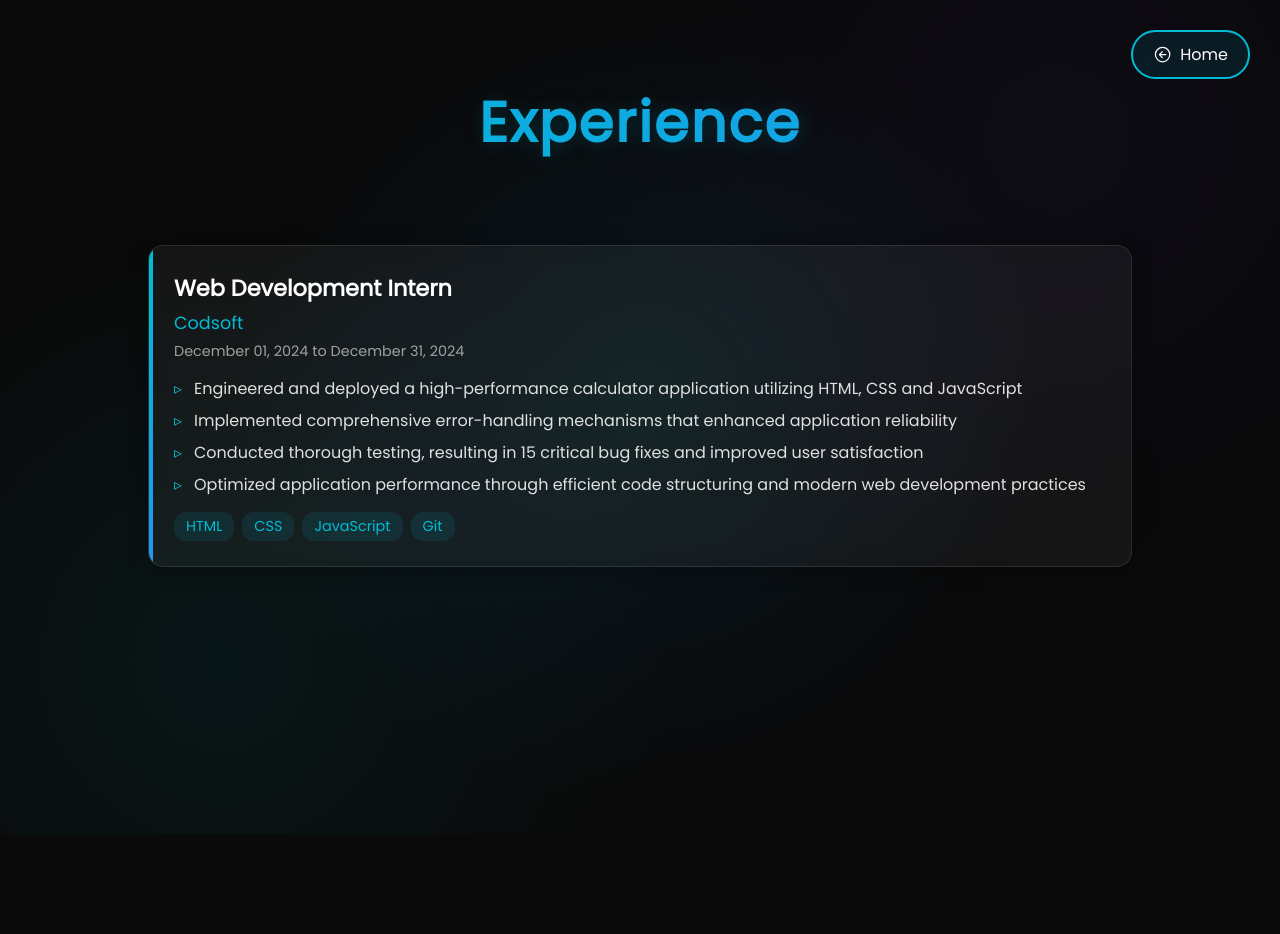
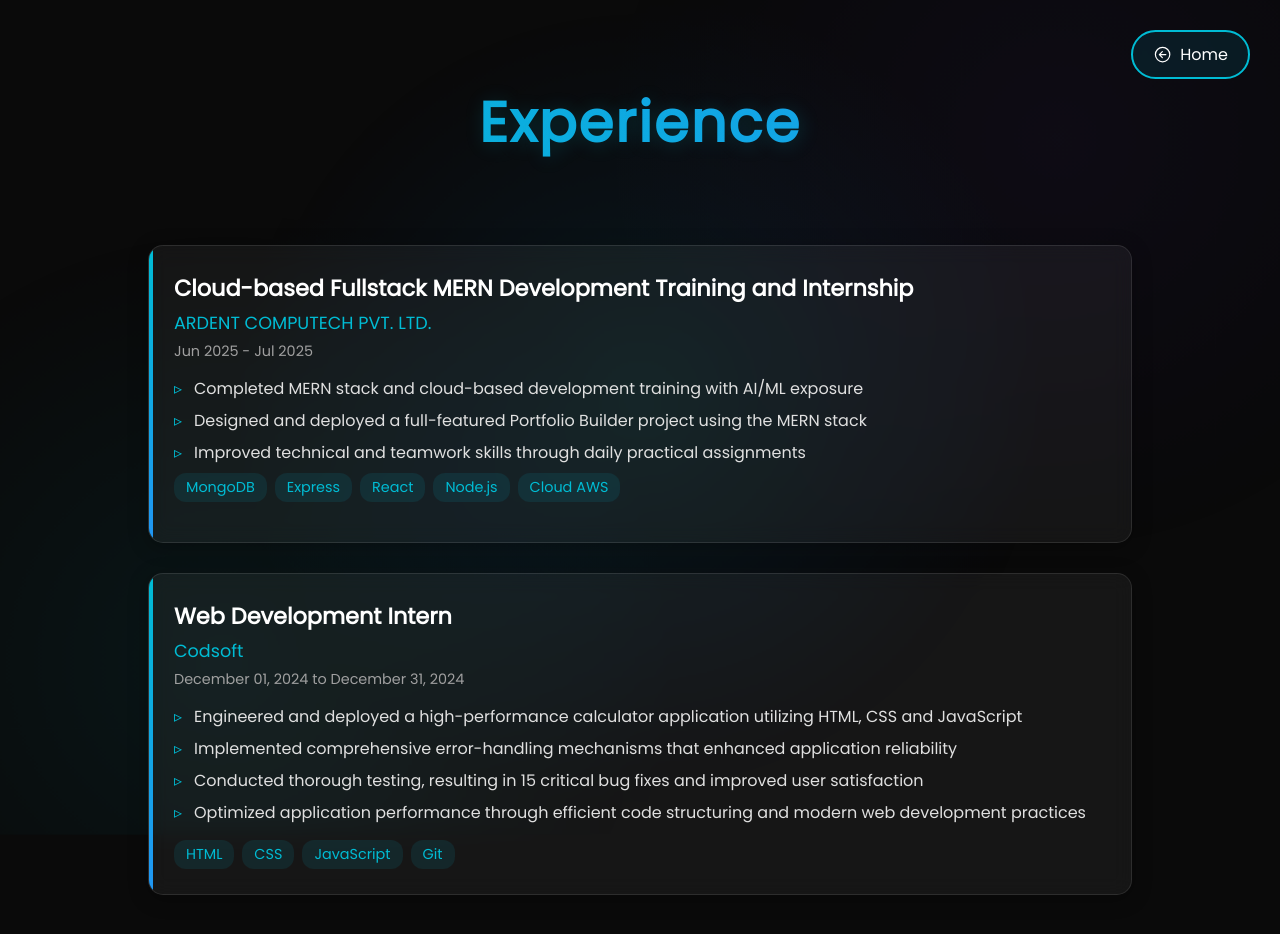
Before and after one commit to indranilsaha2003/Portfolio, a plain HTML site: page Portfolio/experience.html in a window 1280 px wide. Before the commit the page ends 900 px from the top, so only its background shows below. Drawn offline with nearby package versions, Linux system fonts and the light colour scheme.

Commit message:
Added Ardent exp box

```diff
--- a/Portfolio/experience.html
+++ b/Portfolio/experience.html
@@ -13,8 +13,34 @@
     <div class="experience-section">
         <h2 class="section-title">Experience</h2>
         <div class="experience-timeline">
+
             <!-- Experience Box 1 -->
-            <div class="experience-box">
+            <div class="experience-box ardent">
+                <div class="experience-content">
+                    <div class="exp-header">
+                        <h3>Cloud-based Fullstack MERN Development Training and Internship</h3>
+                        <span class="company">ARDENT COMPUTECH PVT. LTD.</span>
+                        <span class="duration">Jun 2025 - Jul 2025</span>
+                    </div>
+                    <ul class="exp-details">
+
+                        <li>Completed MERN stack and cloud-based development training with AI/ML exposure</li>
+                        <li>Designed and deployed a full-featured Portfolio Builder project using the MERN stack</li>
+                        <li>Improved technical and teamwork skills through daily practical assignments</li>
+
+                        <div class="exp-tech">
+                            <span>MongoDB</span>
+                            <span>Express</span>
+                            <span>React</span>
+                            <span>Node.js</span>
+                            <span>Cloud AWS</span>
+                        </div>
+                    </ul>
+                </div>
+            </div>
+
+            <!-- Experience Box 2 -->
+            <div class="experience-box codsoft">
                 <div class="experience-content">
                     <div class="exp-header">
                         <h3>Web Development Intern</h3>
@@ -37,28 +63,7 @@
                 </div>
             </div>
 
-            <!-- Experience Box 2 -->
-            <!-- <div class="experience-box">
-                <div class="experience-content">
-                    <div class="exp-header">
-                        <h3>Web Development Project Lead</h3>
-                        <span class="company">University Tech Club</span>
-                        <span class="duration">Jan 2023 - May 2023</span>
         </div>
-                    <ul class="exp-details">
-                        <li>Led a team of 5 developers to build the university's event management portal</li>
-                        <li>Implemented user authentication and authorization systems</li>
-                        <li>Managed project timeline and deliverables using Agile methodology</li>
-                        <li>Achieved 95% user satisfaction rate post-launch</li>
-                    </ul>
-                    <div class="exp-tech">
-                        <span>Node.js</span>
-                        <span>MongoDB</span>
-                        <span>Express</span>
-                        <span>JWT</span>
-                    </div>
-                </div>
-            </div> -->
 
         <!-- Experience Box 3 -->
         <!-- <div class="experience-box">
```
Also changed, not shown: Portfolio/index.html (+2 -2 lines), 2 other files. Lines whose indentation alone changed are shown as unchanged.
